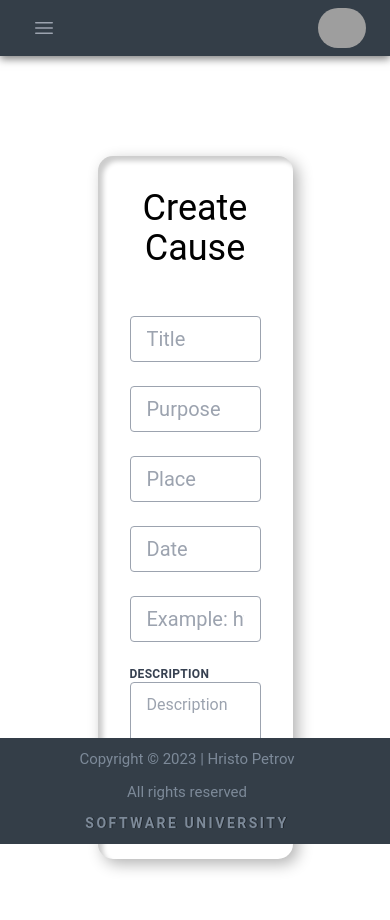
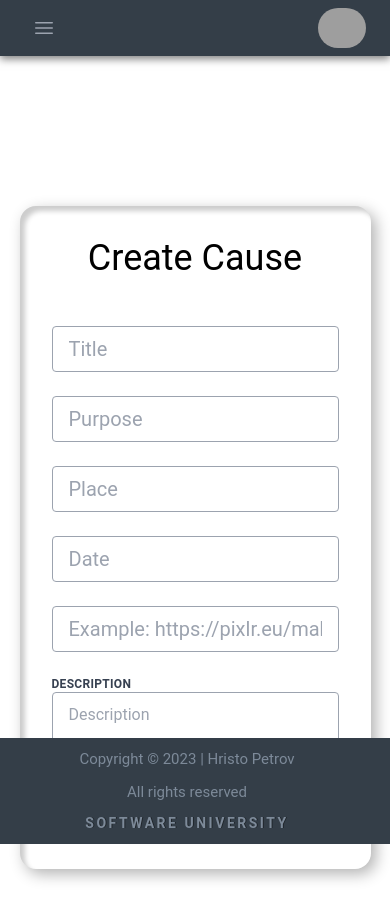
Before and after one commit to hvpetrow/make-some-good, a React (Create React App) app: page /create-cause in a window 390 px wide. Shown: the top 920 px of the page. Built offline with nearby package versions, Linux system fonts and the light colour scheme; no server answers; the database is empty; sample sign-in values are in the browser's storage; grey boxes are pictures that could not be loaded.

Commit message:
styles for mobile added

```diff
--- a/src/components/Causes/CreateCause/CreateCause.module.css
+++ b/src/components/Causes/CreateCause/CreateCause.module.css
@@ -128,3 +128,11 @@
     box-shadow: 0 10px 15px -3px rgba(0, 0, 0, 0.1),
         0 4px 6px -2px rgba(0, 0, 0, 0.05);
 }
+
+@media screen and (max-width: 450px) {
+    .create-cause-ctn {
+        max-width: 90%;
+        margin-top: 150px;
+        border-radius: 16px;
+    }
+}
```
